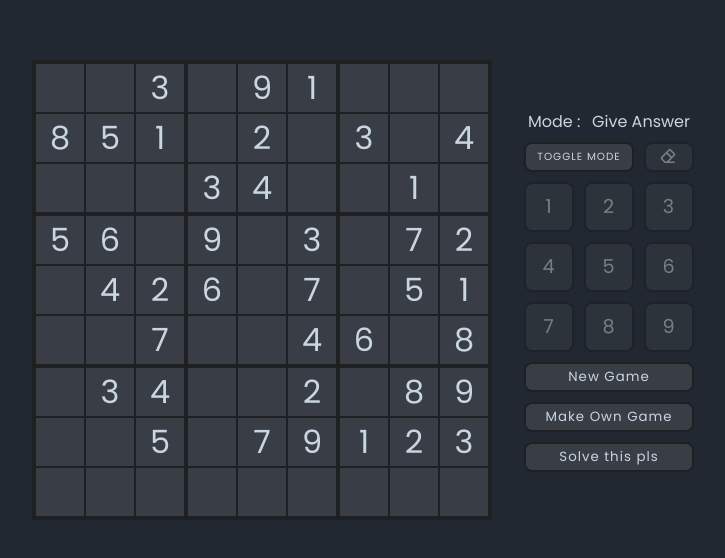
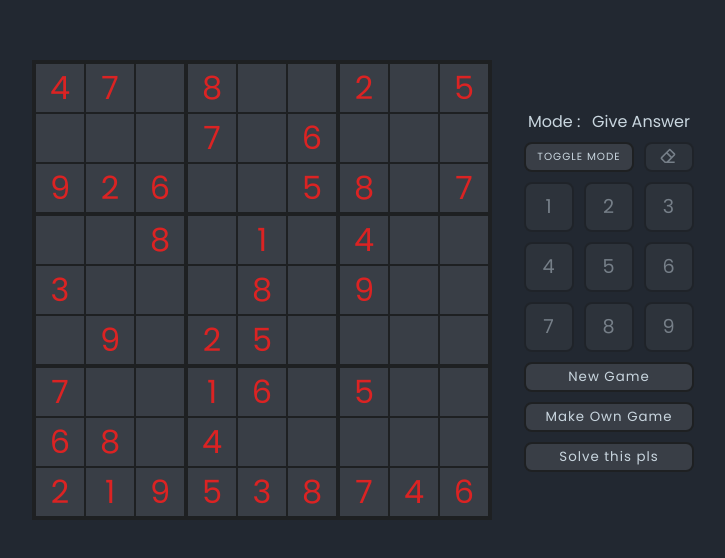
Before and after one commit to atidhirah/react-sudoku, a React (Create React App) app: page / in a window 1280 px wide. Shown: the part 110-668 px from the top of the page, without its empty margins (277-1002 px from the left). Built offline with nearby package versions, Linux system fonts and the light colour scheme.

Commit message:
Seperate starter map and game map

```diff
--- a/src/components/BoardElements/SudokuBoard.js
+++ b/src/components/BoardElements/SudokuBoard.js
@@ -6,6 +6,7 @@ class SudokuBoard extends Component {
   render() {
     const sudoku = new Sudoku();
     const regionMap = sudoku.regionMap;
+    const arrStarterMap = this.props.sudokuState.starterMap;
     const arrMap = this.props.sudokuState.map;
     const arrHelper = this.props.sudokuState.helper;
     const selectedVal = this.props.sudokuState.selected;
@@ -15,6 +16,7 @@ class SudokuBoard extends Component {
       .map((_, i) => {
         const key = `region_${i + 1}`;
         const arrPos = regionMap[key];
+        const arrStarter = arrPos.map((pos) => arrStarterMap[pos]);
         const arrVal = arrPos.map((pos) => arrMap[pos]);
 
         return (
@@ -22,6 +24,7 @@ class SudokuBoard extends Component {
             <SudokuRegion
               id={key}
               arrPos={arrPos}
+              arrStarter={arrStarter}
               arrVal={arrVal}
               arrHelper={arrHelper}
               selectedVal={selectedVal}
--- a/src/components/BoardElements/SudokuNode.js
+++ b/src/components/BoardElements/SudokuNode.js
@@ -7,6 +7,7 @@ class SudokuNode extends React.Component {
   }
 
   render() {
+    const isStarter = this.props.isStarter;
     const isSelected = this.props.isSelected;
     const isHelper = this.props.isHelper;
     const val = this.props.val;
@@ -14,7 +15,8 @@ class SudokuNode extends React.Component {
       ? this.renderNotes(val)
       : this.renderNumber(val);
 
-    let bg = isSelected ? "selected" : isHelper ? "helper" : "default";
+    let bg = isStarter ? "starter" : "";
+    bg += isSelected ? " selected" : isHelper ? " helper" : " default";
 
     return (
       <div
--- a/src/components/BoardElements/SudokuRegion.js
+++ b/src/components/BoardElements/SudokuRegion.js
@@ -4,6 +4,7 @@ import SudokuNode from "./SudokuNode";
 class SudokuRegion extends React.Component {
   render() {
     const arrPos = this.props.arrPos;
+    const arrStarter = this.props.arrStarter;
     const arrVal = this.props.arrVal;
     const arrHelper = this.props.arrHelper;
     const selectedVal = this.props.selectedVal;
@@ -11,6 +12,7 @@ class SudokuRegion extends React.Component {
     let nodeList = Array(9)
       .fill(0)
       .map((_, i) => {
+        const isStarter = arrStarter[i] !== "." ? true : false;
         const isSelected = selectedVal === arrPos[i] ? true : false;
         const isHelper = arrHelper.includes(arrPos[i]) ? true : false;
         return (
@@ -18,6 +20,7 @@ class SudokuRegion extends React.Component {
             <SudokuNode
               pos={arrPos[i]}
               val={arrVal[i]}
+              isStarter={isStarter}
               isSelected={isSelected}
               isHelper={isHelper}
               handleSelect={this.props.handleSelect}
--- a/src/controllers/Sudoku.js
+++ b/src/controllers/Sudoku.js
@@ -103,6 +103,7 @@ class Sudoku {
   }
 
   checkPlacement(sudokuMap, pos, val) {
+    if (val < 1 || val > 9) return false;
     if (!this.checkRowPlacement(sudokuMap, pos, val)) return false;
     if (!this.checkColumnPlacement(sudokuMap, pos, val)) return false;
     if (!this.checkRegionPlacement(sudokuMap, pos, val)) return false;
@@ -111,22 +112,66 @@ class Sudoku {
   }
 
   solveGame(sudokuMap) {
+    // Delete all notes in sudoku map
     let arr = sudokuMap.map((node) => (Array.isArray(node) ? "." : node));
+    // Find all empty nodes position
+    let emptyNodes = arr.reduce((acc, val, i) => {
+      if (val === ".") acc.push(i);
+      return acc;
+    }, []);
+
+    let i = 0; // Index for iterate through emptyNodes array
+    while (i >= 0 && i < emptyNodes.length) {
+      let pos = emptyNodes[i];
+      let num = arr[pos] === "." ? 1 : arr[pos] + 1;
+      let isFilled = false;
+      while (!isFilled && num <= 9) {
+        if (this.checkPlacement(arr, pos, num)) {
+          arr[pos] = num;
+          i += 1;
+          isFilled = true;
+        } else {
+          num += 1;
+        }
+      }
+
+      if (!isFilled) {
+        arr[pos] = ".";
+        i -= 1;
+      }
+    }
+
+    return i < 0 ? false : arr;
   }
 
   generateGame(level) {
     const random = (i) => Math.floor(Math.random() * (i - 1));
-    const solved = solvedSudoku[random(solvedSudoku.length)];
-    const arrMap = Array(81).fill(".");
+    const solved = solvedSudoku[random(solvedSudoku.length)]
+      .split("")
+      .map((item) => +item);
+    const outputMap = [...solved];
 
     let clueCount = level === "easy" ? 38 : level === "medium" ? 30 : 20;
-    let cluePos = [];
-    while (cluePos.length <= clueCount) {
-      let pos = random(81);
-      if (!cluePos.includes(pos)) cluePos.push(pos);
+    let emptyNodeCount = 81 - clueCount;
+    let arrEmptyNode = [];
+
+    while (arrEmptyNode.length < emptyNodeCount) {
+      let index = random(81);
+      if (!arrEmptyNode.includes(index)) {
+        arrEmptyNode.push(index);
+        outputMap[index] = ".";
+        if (!this.solveGame(outputMap)) {
+          outputMap[index] = solved[index];
+          arrEmptyNode.pop();
+        }
+      }
     }
 
-    return arrMap.map((_, i) => (cluePos.includes(i) ? +solved[i] : "."));
+    const solvedMap = this.solveGame(outputMap);
+    return {
+      solvedMap: solvedMap,
+      gameMap: outputMap,
+    };
   }
 }
 
--- a/src/redux/reducers/SudokuReducers.js
+++ b/src/redux/reducers/SudokuReducers.js
@@ -11,9 +11,12 @@ import {
 import Sudoku from "../../controllers/Sudoku";
 
 const sudoku = new Sudoku();
+const emptyMap = Array(81).fill(".");
 const defaultState = {
   mode: "answer", // ["answer", "notes", "makegame", "win"]
-  map: Array(81).fill("."),
+  solvedMap: [],
+  starterMap: [],
+  map: [],
   selected: undefined,
   helper: [],
   prohibitedNum: [1, 2, 3, 4, 5, 6, 7, 8, 9],
@@ -38,6 +41,7 @@ const sudokuReducer = (state = defaultState, action) => {
       newState.prohibitedNum = helper.prohibitedNum;
       break;
     case FILL_NODE:
+      sudoku.solveGame(newState.map);
       if (mode === "answer" || mode === "makegame") {
         newState.map[selected] = action.val;
         newState.prohibitedNum = defaultState.prohibitedNum;
@@ -46,6 +50,7 @@ const sudokuReducer = (state = defaultState, action) => {
           ? addOrRemoveNotes(map[selected], action.val)
           : [action.val];
       }
+
       break;
     case ERASER:
       if (selected) {
@@ -69,21 +74,26 @@ const sudokuReducer = (state = defaultState, action) => {
       newState = {
         ...defaultState,
         mode: "makegame",
-        map: Array(81).fill("."),
+        solvedMap: emptyMap,
+        map: emptyMap,
       };
       break;
     case SOLVE:
       newState = {
         ...defaultState,
         mode: "win",
+        map: newState.solvedMap,
       };
       break;
     case NEW_GAME:
     default:
       let difficulty = action.difficulty ? action.difficulty : "easy";
+      let game = sudoku.generateGame(difficulty);
       newState = {
         ...defaultState,
-        map: sudoku.generateGame(difficulty),
+        solvedMap: [...game.solvedMap],
+        starterMap: [...game.gameMap],
+        map: [...game.gameMap],
       };
   }
   return newState;
--- a/src/styles/components/sudokuBoard.scss
+++ b/src/styles/components/sudokuBoard.scss
@@ -49,14 +49,16 @@
       }
     }
 
+    .starter {
+      color: $clrPermanentNumber !important;
+    }
+
     .selected {
       background-color: $clrSelectedNode !important;
-      color: $clrNumber !important;
     }
 
     .helper {
       background-color: $clrHelperNode !important;
-      color: $clrNumber !important;
     }
   }
 }
--- a/src/styles/variables.scss
+++ b/src/styles/variables.scss
@@ -1,7 +1,7 @@
 $clrMainBg: #222831;
 $clrBoardBg: #393e46;
 $clrBorder: #1e2022;
-$clrPermanentNumber: #d3d3d3;
+$clrPermanentNumber: #db2323;
 $clrNumber: #c9d6df;
 $clrSelectedNode: #00bfc9b4;
 $clrHelperNode: #585f6b;
```
